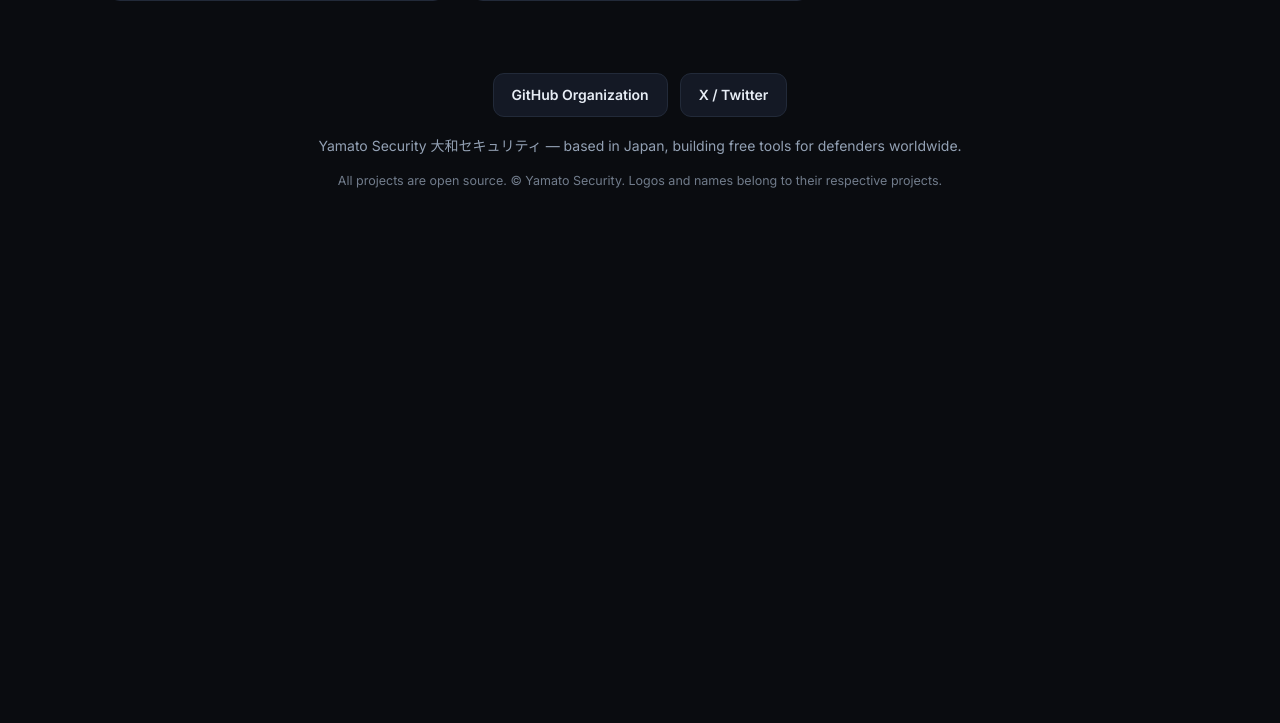
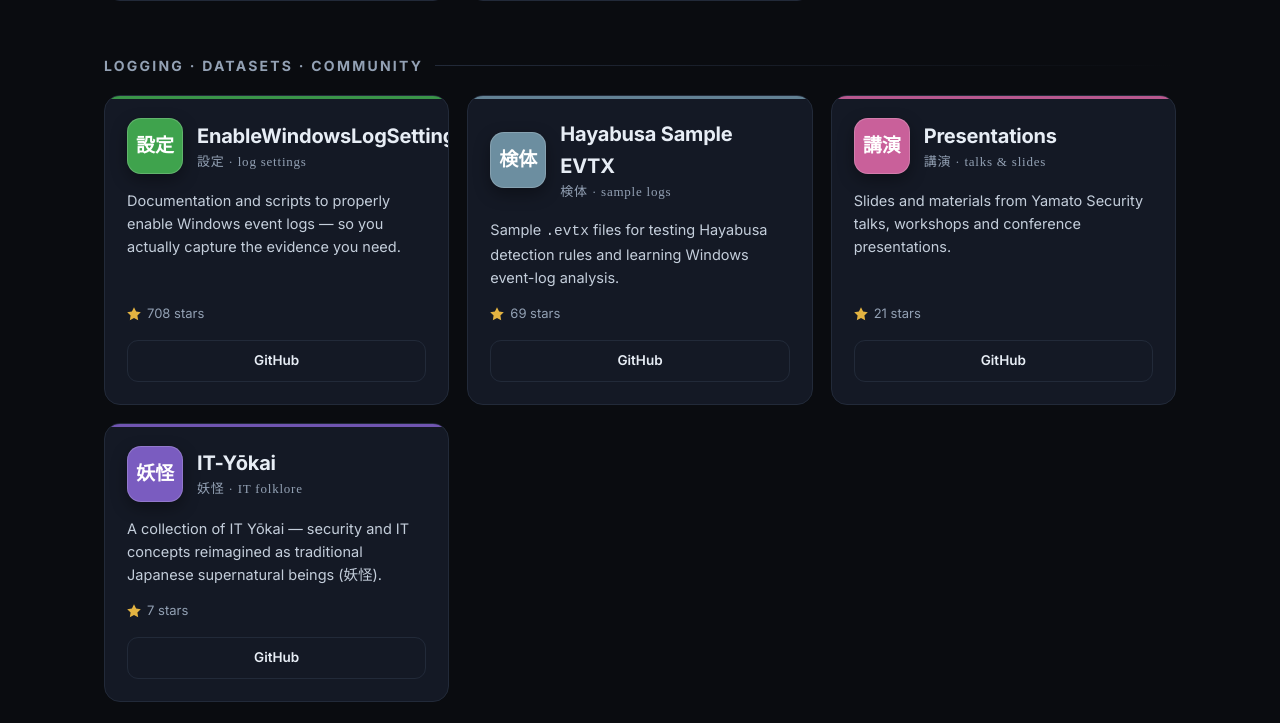
Before and after one commit to Shirofune-Security/yamato-security.github.io, a plain HTML site: page index.html in a window 1280 px wide. Shown: the part 1577-2300 px from the top of the page. Before the commit the page ends 1824 px from the top, so only its background shows below. Drawn offline with Linux system fonts and the light colour scheme.

Commit message:
Update: 罠 (wana) crest for hayabusa-rules; add EnableWindowsLogSettings, hayabusa-sample-evtx, Presentations, IT-Yokai

```diff
--- a/index.html
+++ b/index.html
@@ -120,8 +120,8 @@
 
         <div class="card" style="--c:#d9883b">
           <div class="top">
-            <div class="crest sm">規則</div>
-            <div><div class="name">Hayabusa Rules</div><div class="sub">規則 · rules</div></div>
+            <div class="crest">罠</div>
+            <div><div class="name">Hayabusa Rules</div><div class="sub">罠 · wana (trap)</div></div>
           </div>
           <p class="desc">Curated Windows event log Sigma rules used in Hayabusa and Velociraptor.</p>
           <div class="meta"><svg viewBox="0 0 16 16"><path d="M8 .25l2.4 4.86 5.35.78-3.87 3.78.91 5.33L8 12.5l-4.79 2.5.91-5.33L.25 5.89l5.36-.78L8 .25Z"/></svg> 222 stars</div>
@@ -203,6 +203,61 @@
 
       </div>
     </section>
+
+    <section class="sec">
+      <h2>Logging · datasets · community</h2>
+      <div class="grid">
+
+        <div class="card" style="--c:#3fa34d">
+          <div class="top">
+            <div class="crest sm">設定</div>
+            <div><div class="name">EnableWindowsLogSettings</div><div class="sub">設定 · log settings</div></div>
+          </div>
+          <p class="desc">Documentation and scripts to properly enable Windows event logs — so you actually capture the evidence you need.</p>
+          <div class="meta"><svg viewBox="0 0 16 16"><path d="M8 .25l2.4 4.86 5.35.78-3.87 3.78.91 5.33L8 12.5l-4.79 2.5.91-5.33L.25 5.89l5.36-.78L8 .25Z"/></svg> 708 stars</div>
+          <div class="actions">
+            <a class="btn" href="https://github.com/Yamato-Security/EnableWindowsLogSettings">GitHub</a>
+          </div>
+        </div>
+
+        <div class="card" style="--c:#6c8ea0">
+          <div class="top">
+            <div class="crest sm">検体</div>
+            <div><div class="name">Hayabusa Sample EVTX</div><div class="sub">検体 · sample logs</div></div>
+          </div>
+          <p class="desc">Sample <code>.evtx</code> files for testing Hayabusa detection rules and learning Windows event-log analysis.</p>
+          <div class="meta"><svg viewBox="0 0 16 16"><path d="M8 .25l2.4 4.86 5.35.78-3.87 3.78.91 5.33L8 12.5l-4.79 2.5.91-5.33L.25 5.89l5.36-.78L8 .25Z"/></svg> 69 stars</div>
+          <div class="actions">
+            <a class="btn" href="https://github.com/Yamato-Security/hayabusa-sample-evtx">GitHub</a>
+          </div>
+        </div>
+
+        <div class="card" style="--c:#c9609a">
+          <div class="top">
+            <div class="crest sm">講演</div>
+            <div><div class="name">Presentations</div><div class="sub">講演 · talks &amp; slides</div></div>
+          </div>
+          <p class="desc">Slides and materials from Yamato Security talks, workshops and conference presentations.</p>
+          <div class="meta"><svg viewBox="0 0 16 16"><path d="M8 .25l2.4 4.86 5.35.78-3.87 3.78.91 5.33L8 12.5l-4.79 2.5.91-5.33L.25 5.89l5.36-.78L8 .25Z"/></svg> 21 stars</div>
+          <div class="actions">
+            <a class="btn" href="https://github.com/Yamato-Security/Presentations">GitHub</a>
+          </div>
+        </div>
+
+        <div class="card" style="--c:#7a5cc0">
+          <div class="top">
+            <div class="crest sm">妖怪</div>
+            <div><div class="name">IT-Yōkai</div><div class="sub">妖怪 · IT folklore</div></div>
+          </div>
+          <p class="desc">A collection of IT Yōkai — security and IT concepts reimagined as traditional Japanese supernatural beings (妖怪).</p>
+          <div class="meta"><svg viewBox="0 0 16 16"><path d="M8 .25l2.4 4.86 5.35.78-3.87 3.78.91 5.33L8 12.5l-4.79 2.5.91-5.33L.25 5.89l5.36-.78L8 .25Z"/></svg> 7 stars</div>
+          <div class="actions">
+            <a class="btn" href="https://github.com/Yamato-Security/IT-Yokai">GitHub</a>
+          </div>
+        </div>
+
+      </div>
+    </section>
   </main>
 
   <footer>
```
